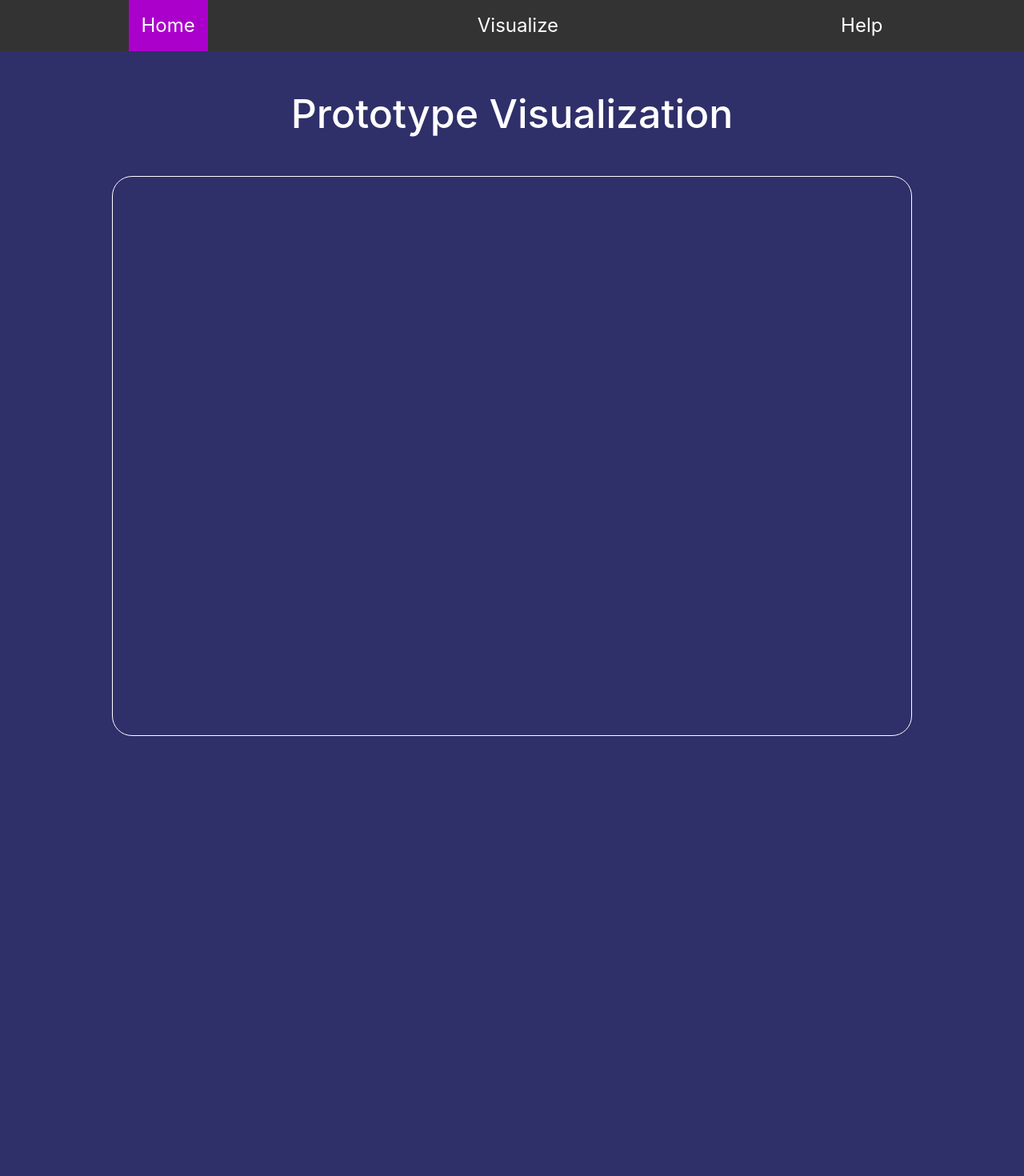
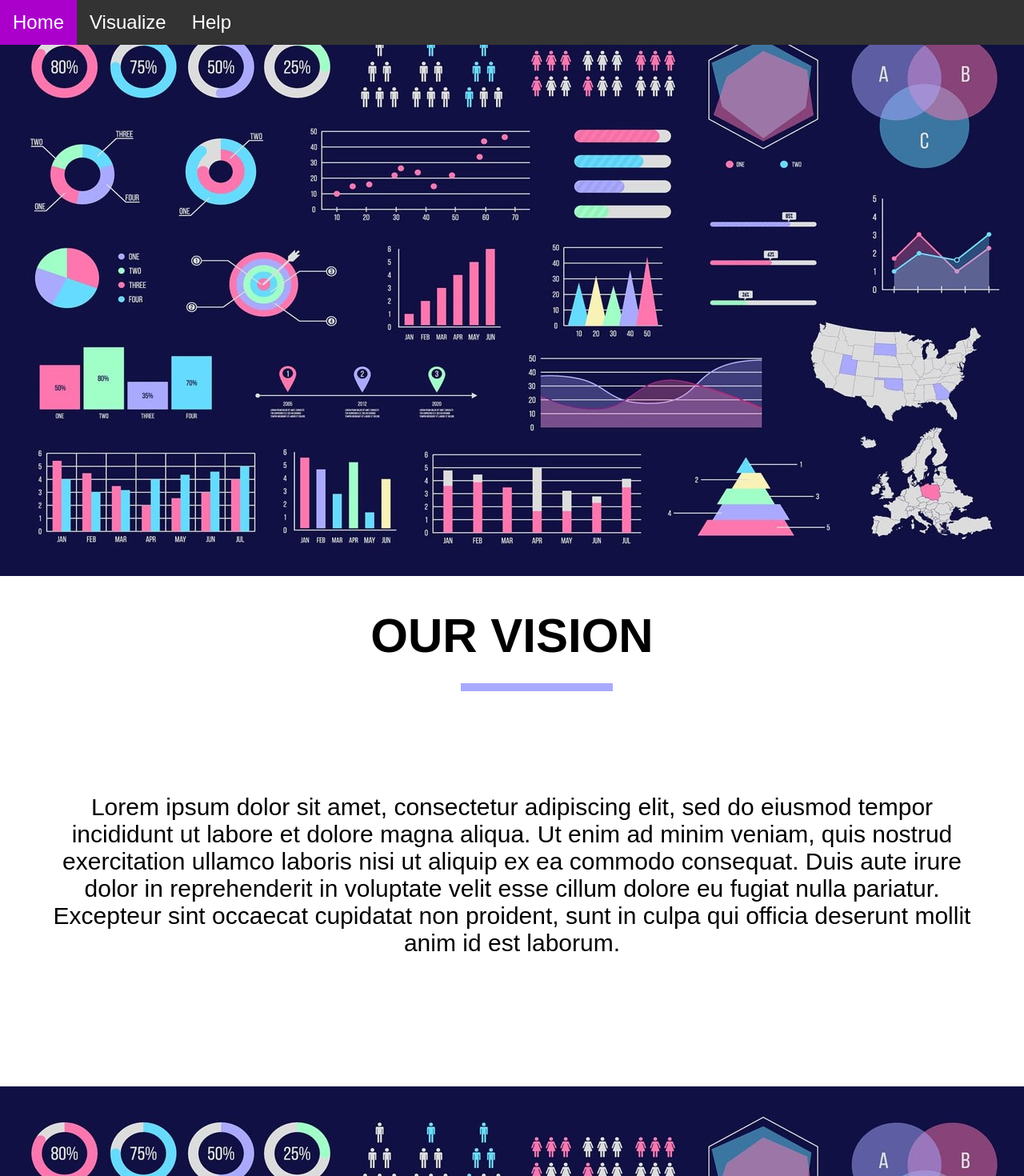
Before and after one commit to CocoTheOwner/CocoTheOwner.github.io, a React (Create React App) app: page / in a window 1280 px wide. Shown: the top 1470 px of the page at 80% size. Before the commit the page ends 920 px from the top, so only its background shows below. Built offline with nearby package versions, Linux system fonts and the light colour scheme.

Commit message:
'Solution to CSS problem'

```diff
--- a/public/index.html
+++ b/public/index.html
@@ -37,13 +37,51 @@
       </nav>
 
     </header>
-<div class="container">
-    <!--<img src="visualization.jpg" alt="">-->
-  </div>
+    <body>
+     <img class="container" src="visualization.jpg" alt="">
+
+      <p>
+        <h1>OUR VISION </h1>
+        <div class="box"></div>
+        <div class='text'>
+          <br></br>
+          Lorem ipsum dolor sit amet, consectetur adipiscing elit, sed do eiusmod tempor incididunt ut
+          labore et dolore magna aliqua. Ut enim ad minim veniam, quis nostrud exercitation ullamco laboris
+          nisi ut aliquip ex ea commodo consequat. Duis aute irure dolor in reprehenderit in voluptate velit
+          esse cillum dolore eu fugiat nulla pariatur. Excepteur sint occaecat cupidatat non proident, sunt in
+          culpa qui officia deserunt mollit anim id est laborum.
+          <br></br>
+          <br></br>
+        </div>
+
+      </p>
+      <img class="container" src="visualization.jpg" alt="">
+      <div class="container">
+        <p>
+          <h1 style="color: white">OUR VISUALIZATIONS </h1>
+          <div class="box"></div>
+          <div class='text2'>
+            <br></br>
+            Lorem ipsum dolor sit amet, consectetur adipiscing elit, sed do eiusmod tempor incididunt ut
+            labore et dolore magna aliqua. Ut enim ad minim veniam, quis nostrud exercitation ullamco laboris
+            nisi ut aliquip ex ea commodo consequat. Duis aute irure dolor in reprehenderit in voluptate velit
+            esse cillum dolore eu fugiat nulla pariatur. Excepteur sint occaecat cupidatat non proident, sunt in
+            culpa qui officia deserunt mollit anim id est laborum.
+            <br>
+            <br>
+            <img src="sunburst.png" alt="">
+            <br></br>
+            <br></br>
+            <br></br>
+            <br></br>
+          </div>
+        </p>
+      </div>
+
+
     <noscript>You need to enable JavaScript to run this app.</noscript>
     <div id="root"></div>
     <div id="header"></div>
-    <div id="protovisual"></div>
     <div id="example"></div>
 
     <!--
--- a/public/visualize.html
+++ b/public/visualize.html
@@ -20,6 +20,8 @@
     <p>
       <em>Visualization page</em>
     </p>
-
+    <div className="page-header my-5">
+      <h1 style={{color: "white", textAlign: "center", fontSize: "50px"}}>Prototype Visualization</h1>
+  </div>
   </body>
 </html>
--- a/src/index.css
+++ b/src/index.css
@@ -21,8 +21,7 @@ ul {
   background-color: #333;
   top: 0;
   width: 100%;
-  display: flex;
-  justify-content: space-around;
+  position: fixed;
 }
 
 li {
@@ -33,6 +32,7 @@ li a {
   display: block;
   color: white;
   font-size:x-large;
+  font-family: 'Bauhaus 93', fantasy;
   text-align: center;
   padding: 14px 16px;
   text-decoration: none;
@@ -49,5 +49,38 @@ li a:hover:not(.active) {
 .container{
 width: 100%;
 height: 100%;
-background-color: aqua;
+background-color:#151557;
+padding: 0;
+margin: 0;
 }
+
+h1{
+  padding: 20px;
+  margin: 5px;
+  text-align: center;
+  color: rgb(0, 0, 0);
+  font-size: 60px;
+  font-family: 'Bauhaus 93', fantasy;
+
+}
+
+.box{
+  border: 5px solid #A9A9FF;
+  width: 180px;
+  margin-left: 45%;
+}
+
+.text{
+  font-size: 30px;
+  font-family: 'Bauhaus 93', fantasy;
+  text-align: center;
+  margin: 60px;
+}
+
+.text2{
+  font-size: 30px;
+  font-family: 'Bauhaus 93', fantasy;
+  text-align: center;
+  margin: 60px;
+  color: white;
+}
--- a/src/index.tsx
+++ b/src/index.tsx
@@ -2,8 +2,8 @@ import React from 'react';
 import ReactDOM from 'react-dom';
 import './index.css';
 import reportWebVitals from './reportWebVitals';
-import 'bootstrap/dist/css/bootstrap.css';
-import './custom.scss';
+/*import 'bootstrap/dist/css/bootstrap.css';
+import './custom.scss';*/
 import PageHeader from './components/PageHeader'
 import ProtoVisual from './components/ProtoVisual'
 
@@ -24,8 +24,8 @@ ReactDOM.render(
 
 ReactDOM.render(
   <React.StrictMode>
-    <PageHeader />
-    <ProtoVisual />
+
+
   </React.StrictMode>,
   document.getElementById('header')
 );
```
